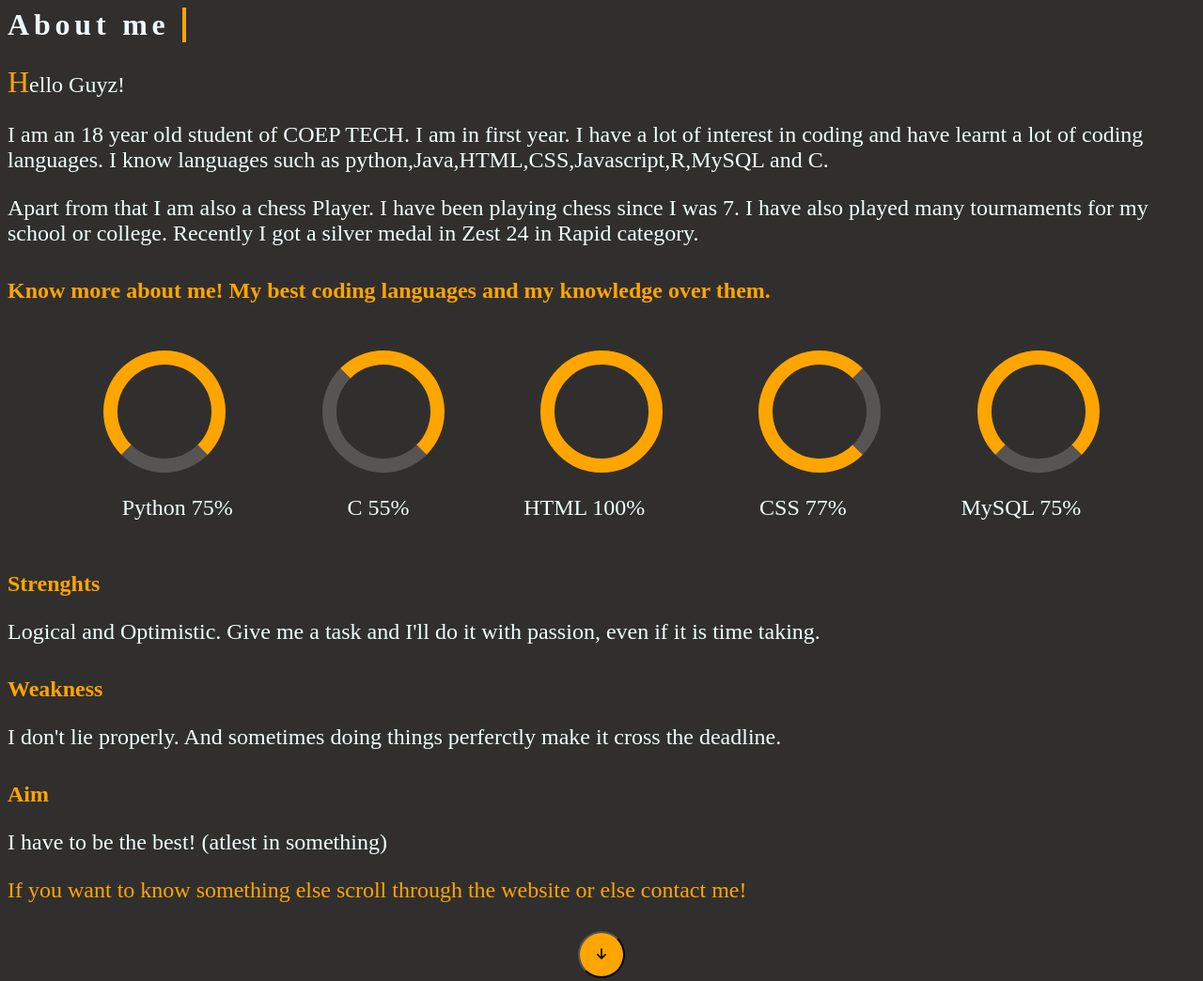
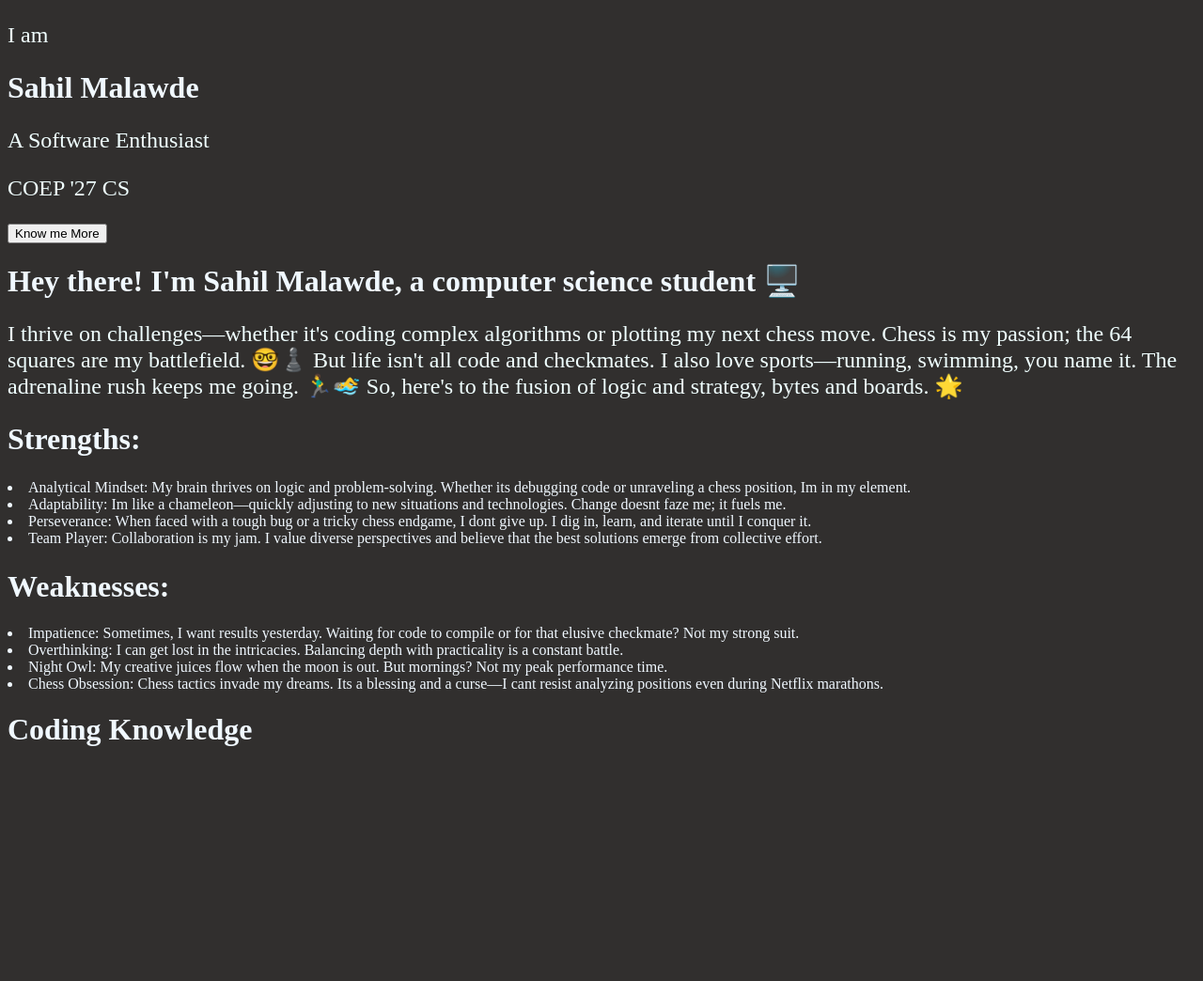
Before and after one commit to sahilmalawde/portfolio, a plain HTML site: page about.html in a window 1280 px wide. Shown: the whole page at 94% size. After the commit the page ends 817 px from the top, so only its background shows below. Drawn offline with Linux system fonts and the light colour scheme.

Commit message:
Update about.html

```diff
--- a/about.html
+++ b/about.html
@@ -8,39 +8,41 @@
     <link rel="stylesheet" href="about.css">
 </head>
 <body>
-    <div class="header"><h1 class="typewriter">About me</h1></div>
-    <p><a style="color: orange;font-size: xx-large;">H</a>ello Guyz!</p>
-    <p>I am an 18 year old student of COEP TECH. I am in first year. I have a lot of interest in coding and have learnt a lot of coding languages. I know languages such as
-        python,Java,HTML,CSS,Javascript,R,MySQL and C.
-    </p>
-    <p>Apart from that I am also a chess Player. I have been playing chess since I was 7. I have also played many tournaments for my school or college.
-        Recently I got a silver medal in Zest 24 in Rapid category.
-    </p>
-    <h2>Know more about me! My best coding languages and my knowledge over them.</h2>
-    <div class="charts">
-        <div class="python"></div>
-        <div class="c"></div>
-        <div class="html"></div>
-        <div class="css"></div>
-        <div class="mysql"></div>
+    <div class="start">
+        <p>I am</p>
+        <h1 class="name">Sahil Malawde</h1>
+        <p>A Software Enthusiast</p>
+        <p>COEP '27 CS</p>
+        <a href="about.html#about">
+        <button class="kmm">Know me More</button>
+        </a>
+    </div>
+    <div class="info1" id ="about">
+        <h1 class="name">Hey there! I'm Sahil Malawde, a computer science student 🖥️</h1>
+        <p>
+            I thrive on challenges—whether it's coding complex algorithms or plotting my next chess move. Chess is my passion; the 64 squares are my battlefield. 🤓♟️
 
+            But life isn't all code and checkmates. I also love sports—running, swimming, you name it. The adrenaline rush keeps me going. 🏃‍♂️🏊‍♂️
 
+            So, here's to the fusion of logic and strategy, bytes and boards. 🌟
+        </p>
+        <h1 class="name">Strengths:</h1>
+
+        <p><li>Analytical Mindset: My brain thrives on logic and problem-solving. Whether its debugging code or unraveling a chess position, Im in my element.</li>
+            <li>Adaptability: Im like a chameleon—quickly adjusting to new situations and technologies. Change doesnt faze me; it fuels me.</li>
+            <li>Perseverance: When faced with a tough bug or a tricky chess endgame, I dont give up. I dig in, learn, and iterate until I conquer it.</li>
+            <li>Team Player: Collaboration is my jam. I value diverse perspectives and believe that the best solutions emerge from collective effort.</li></p>
+
+        <h1 class="name">Weaknesses:</h1>
+
+        <li>Impatience: Sometimes, I want results yesterday. Waiting for code to compile or for that elusive checkmate? Not my strong suit.</li>
+        <li>Overthinking: I can get lost in the intricacies. Balancing depth with practicality is a constant battle.</li>
+        <li>Night Owl: My creative juices flow when the moon is out. But mornings? Not my peak performance time.</li>
+        <li>Chess Obsession: Chess tactics invade my dreams. Its a blessing and a curse—I cant resist analyzing positions even during Netflix marathons.</li>
     </div>
-    <div class="labels"><p>Python 75%</p>
-    <p>C 55%</p>
-    <p>HTML 100%</p>
-    <p>CSS 77%</p>
-    <p>MySQL 75%</p></div>
 
-    <h2>Strenghts</h2>
-    <p>Logical and Optimistic. Give me a task and I'll do it with passion, even if it is time taking. </p>
-    <h2>Weakness</h2>
-    <p>I don't lie properly. And sometimes doing things perferctly make it cross the deadline.</p>
-    <h2>Aim</h2>
-    <p>I have to be the best! (atlest in something)</p>
-    <p style="color: orange;">If you want to know something else scroll through the website or else contact me!</p>
-    <div class="buttons"><button class="btn"><i class="fa-solid fa-arrow-down"></i></button></div>
-
-
+    <div class="info2">
+        <h1 class="name">Coding Knowledge</h1>
+    </div>
 </body>
 </html>
```
